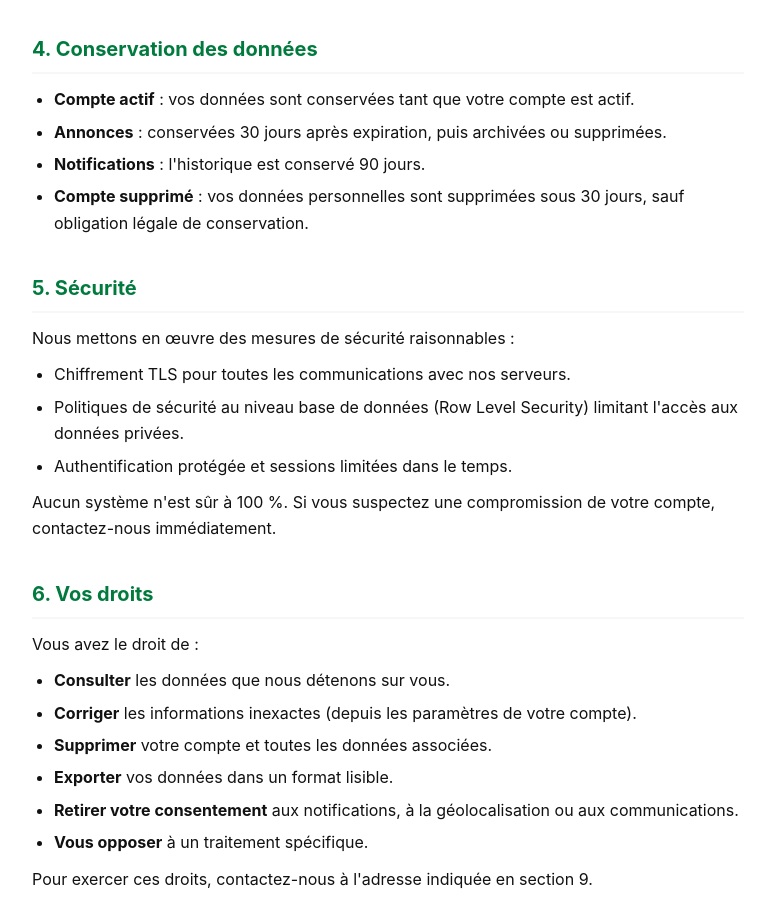
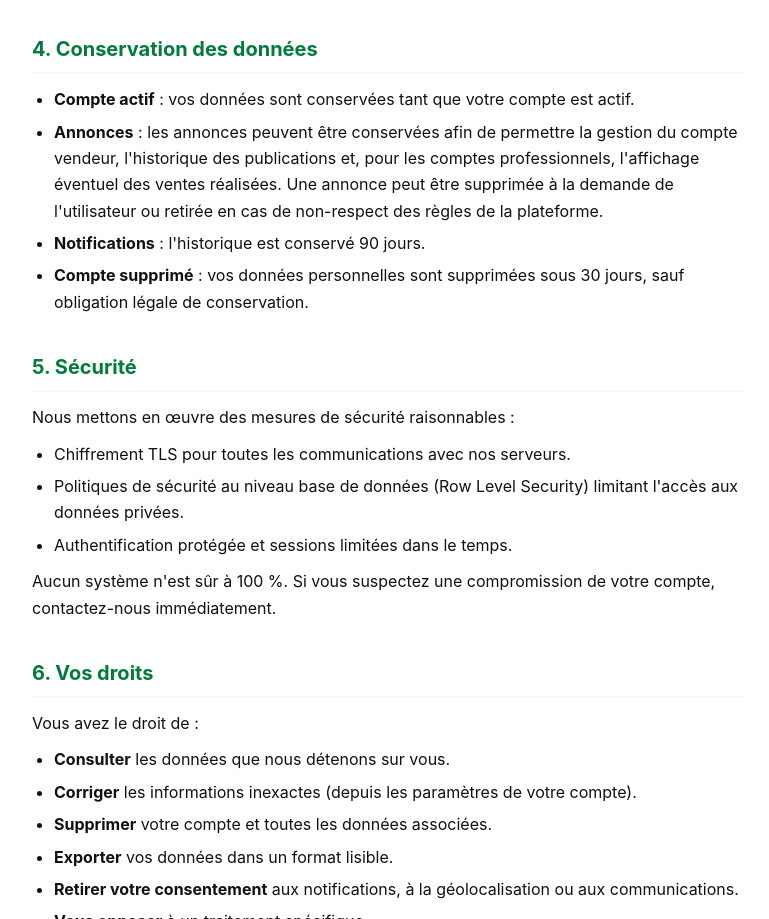
Before and after one commit to cavendish7/senelevage-legal, a plain HTML site: page index.html in a window 1280 px wide. Shown: the part 2286-3205 px from the top of the page, without its empty margins (252-1021 px from the left). Drawn offline with Linux system fonts and the light colour scheme.

Commit message:
fix(privacy): clarify listings retention — no fixed deadline, manual removal

```diff
--- a/index.html
+++ b/index.html
@@ -191,7 +191,7 @@
     <h2>4. Conservation des données</h2>
     <ul>
       <li><strong>Compte actif</strong> : vos données sont conservées tant que votre compte est actif.</li>
-      <li><strong>Annonces</strong> : conservées 30 jours après expiration, puis archivées ou supprimées.</li>
+      <li><strong>Annonces</strong> : les annonces peuvent être conservées afin de permettre la gestion du compte vendeur, l'historique des publications et, pour les comptes professionnels, l'affichage éventuel des ventes réalisées. Une annonce peut être supprimée à la demande de l'utilisateur ou retirée en cas de non-respect des règles de la plateforme.</li>
       <li><strong>Notifications</strong> : l'historique est conservé 90 jours.</li>
       <li><strong>Compte supprimé</strong> : vos données personnelles sont supprimées sous 30 jours, sauf obligation légale de conservation.</li>
     </ul>
```
